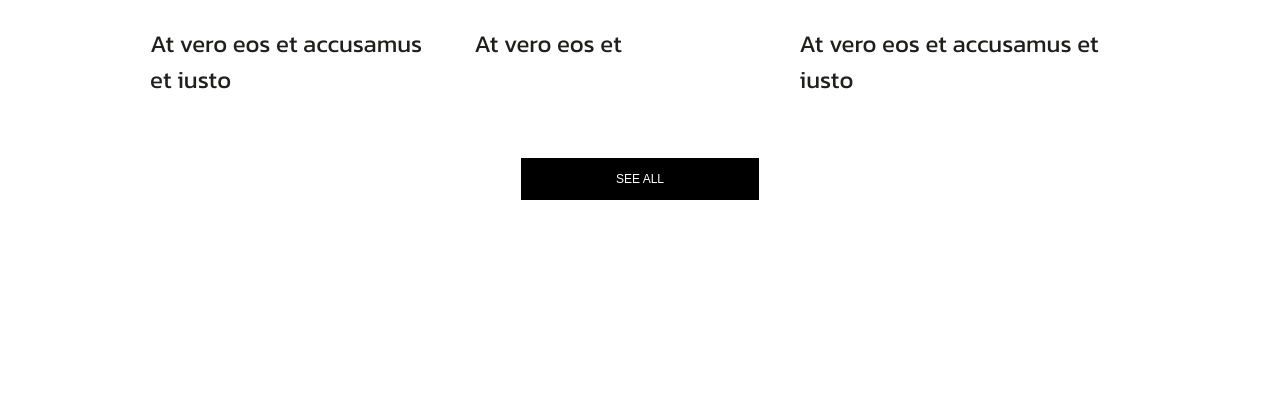
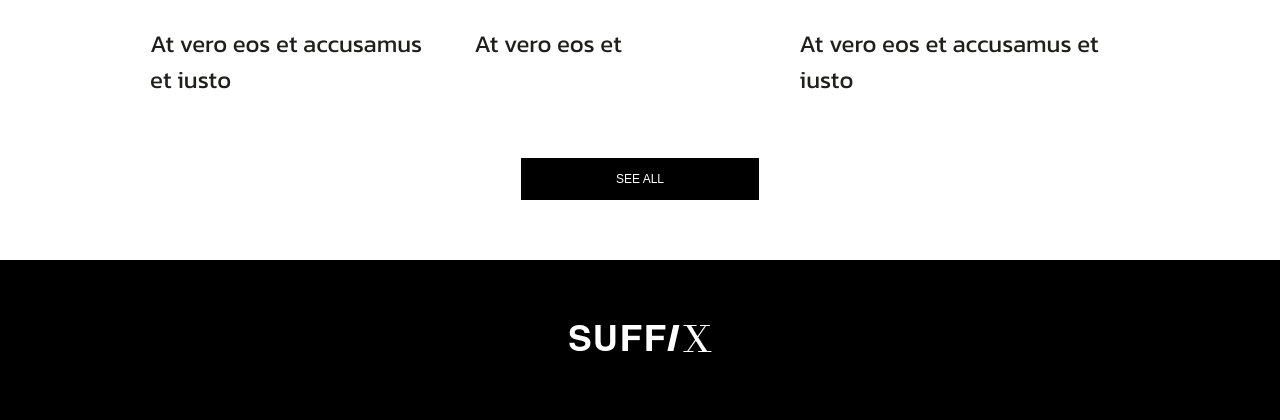
Before and after one commit to mizgirov/suffix, a PHP site: page / in a window 1280 px wide. Shown: the part 3461-3881 px from the top of the page. Before the commit the page ends 3661 px from the top, so only its background shows below. Run offline with PHP 8.4, Linux system fonts and the light colour scheme.

Commit message:
[ADD] added footer

```diff
--- a/css/style.css
+++ b/css/style.css
@@ -310,10 +310,15 @@ html {
     background-color: grey;
 }
 
-.section__interviews {
+.section__interviews,
+.section__news {
     padding: 0 15rem;
 }
 
-.section__news {
-    padding: 0 15rem;
+.footer {
+    background-color: black;
+    height: 16rem;
+    display: flex;
+    justify-content: center;
+    align-items: center;
 }
--- a/index.html
+++ b/index.html
@@ -291,6 +291,12 @@
 
     </div>
 
+    <footer class="footer">
+        <div class="footer__logo">
+            <img src="./img/footer_logo.png" alt="">
+        </div>
+    </footer>
+
 </body>
 
 </html>
```
Also changed, not shown: img/footer_logo.png (added).
